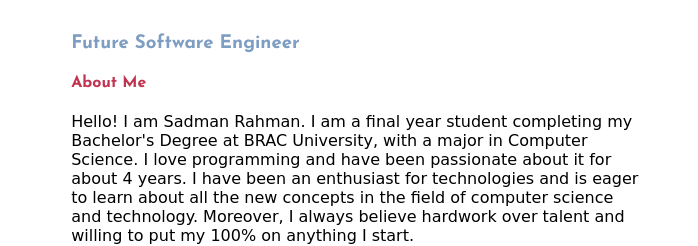
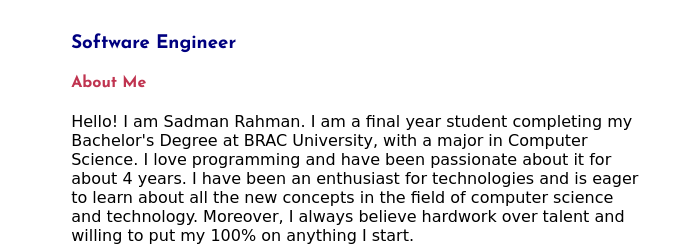
Before and after one commit to OutcastR07/developer-portfolio, a plain HTML site: page index.html in a window 1280 px wide. Shown: the part 193-439 px from the top of the page, 0-698 px from the left. Drawn offline with Linux system fonts and the light colour scheme; grey boxes are pictures that could not be loaded; a web font is replaced by a local one.

Commit message:
amateur frontend

```diff
--- a/index.html
+++ b/index.html
@@ -24,7 +24,7 @@
             <h1>Welcome to<br>
                 <span id="name-color">Sadman's</span> space
             </h1>
-            <h3 class="josefin-sans"><span style="color: #7E9DC2;">Future Software Engineer</span></h3>
+            <h3 class="josefin-sans"><span style="color: navy;">Software Engineer</span></h3>
             <h4 class="josefin-sans"><span style="color: #C03450;">About Me</span></h4>
             <p>Hello! I am Sadman Rahman. I am a final year student completing my Bachelor's Degree at BRAC University,
                 with
```
